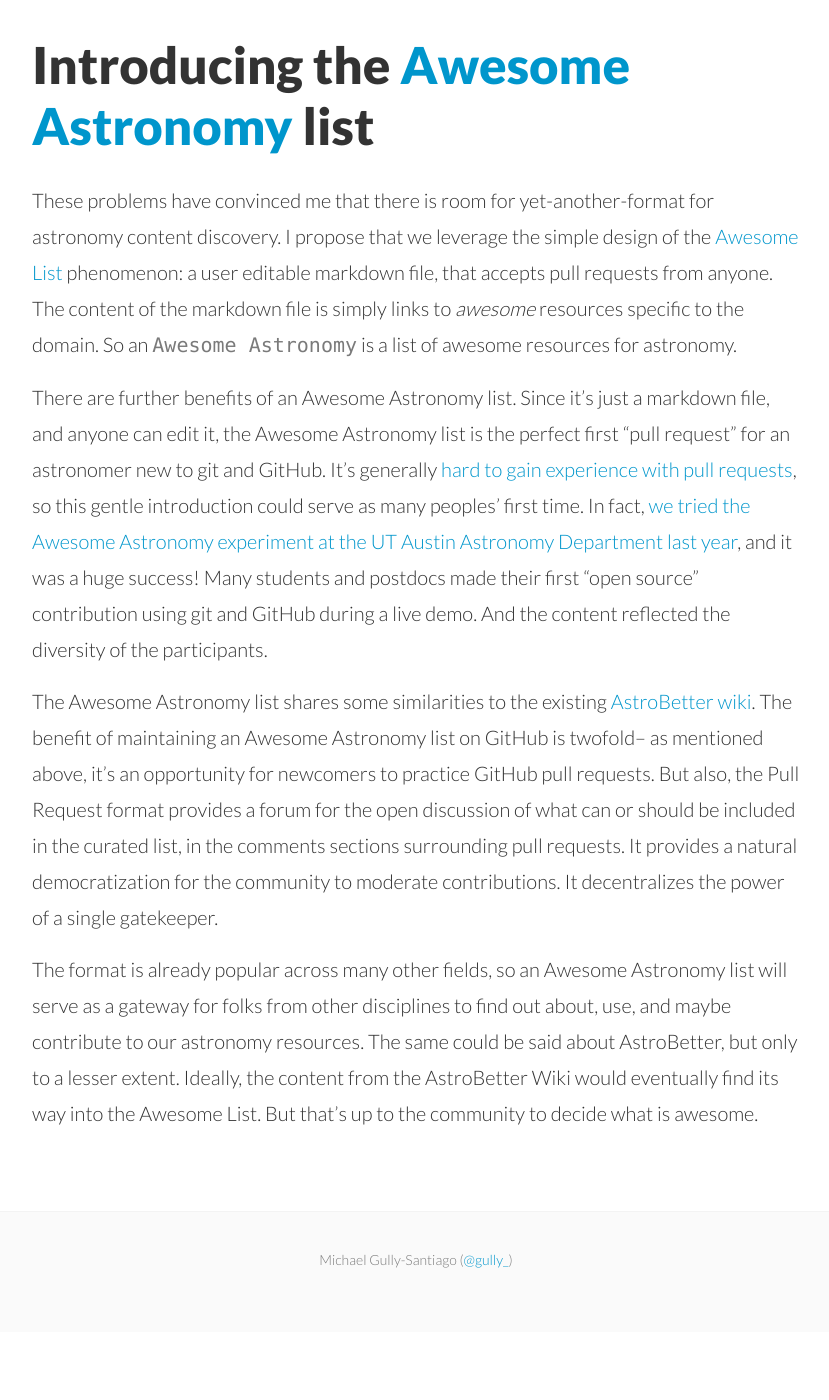
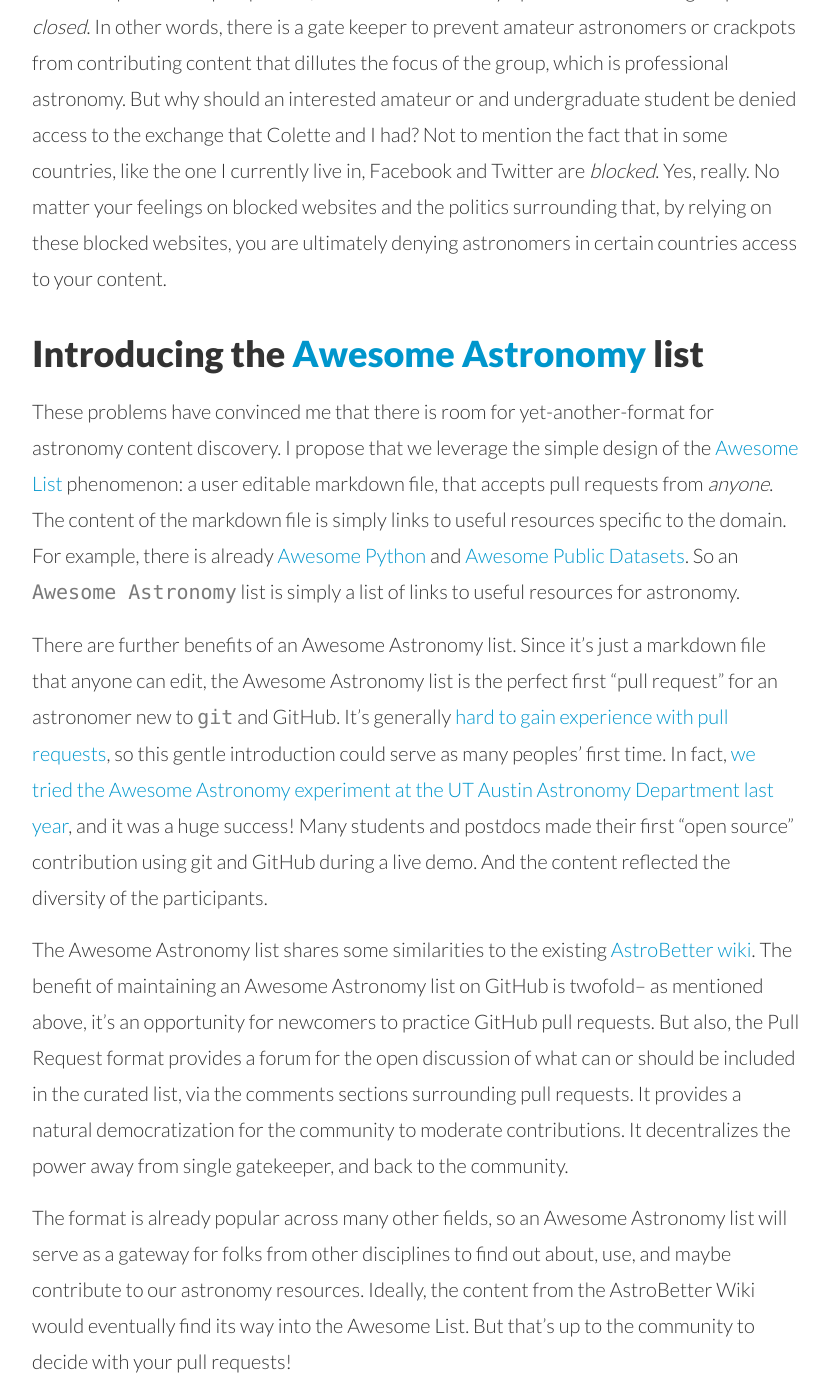
Before and after one commit to gully/gully.github.io, a Jekyll site: the page built from _posts/2015-11-25-An-Awesome-list-for-Astronomy.md, in a window 1280 px wide and 1400 px high, scrolled down 1984 px. Shown: the whole window, without its empty margins (224-1053 px from the left). Built offline with Jekyll 4.4.1, drawn with Linux system fonts in a browser that asks for light colours; Markdown is read by kramdown in place of the engine named in the settings; before the commit the page ends 3316 px from its top, so only the background shows below that; some of the changed text lies outside the part shown.

Commit message:
Revise the Awesome list blog post

```diff
--- a/_posts/2015-11-25-An-Awesome-list-for-Astronomy.md
+++ b/_posts/2015-11-25-An-Awesome-list-for-Astronomy.md
@@ -5,24 +5,29 @@ date:       2015-11-25 05:00:00
 summary:    Information sharing within the astronomy community occurs through many avenues.  Beyond journals like ApJ and preprint servers like astroPH, there are other less formal venues for discovering resources and exchanging ideas.  The current cadre of these venues is lacking an outlet for user contributed, curated, static content.
 ---
 
-## The current state and limitations of information sharing in astronomy
+Information sharing within the astronomy community occurs through many avenues.  In this blog post I point out that the current information sharing avenues are lacking an outlet for user contributed, community-curated, open-access content about astronomy specific resources.  I provide an implementation of this forum, called [Awesome Astronomy](https://github.com/jonathansick/awesome-astronomy).
 
-Information sharing within the astronomy community occurs through many avenues.  Beyond journals like ApJ and preprint servers like astroPH, there are other less formal venues for discovering resources and exchanging ideas.  The current cadre of these venues is lacking an outlet for user contributed, curated, static content.
+### Limitations of information sharing in astronomy
 
-There is the (infamous?) [Astronomer's Facebook Group](https://www.facebook.com/groups/123898011017097/).  At least [190 astronomy tweeps](http://truesciphi.org/ast.html) have >1000 followers on Twitter.  [AstroBetter](http://www.astrobetter.com) is probably the premier destination for information sharing for professional astronomers, with searchable, curated high quality content.  The nascent but active [astronomers.io](http://www.astronomers.io) provides an alternative format to the major social media platforms.  There are also probably dozens or hundreds of personal blogs.  My favorite is the [Hogg Blog](http://hoggresearch.blogspot.com).
+Beyond journals like [ApJ](http://iopscience.iop.org/0004-637X/) and preprint servers like [astroPH](http://arxiv.org/list/astro-ph/new), there are other less formal venues for discovering resources and exchanging ideas.  There is the (infamous?) [Astronomer's Facebook Group](https://www.facebook.com/groups/123898011017097/).  At least [190 astronomy tweeps](http://truesciphi.org/ast.html) have >1000 followers on Twitter.  [AstroBetter](http://www.astrobetter.com) is probably the premier destination for information sharing for professional astronomers, with searchable, curated, high quality content.  The nascent but active [astronomers.io](http://www.astronomers.io) provides an alternative format to the major social media platforms.  There are also probably dozens or hundreds of personal blogs.  My favorite is the [Hogg Blog](http://hoggresearch.blogspot.com).
 
 From a user perspective, there is a problem that the ephemeral posts of social media formats limit their usefulness for discovering high quality content.  In other words, interesting Facebook posts from today will be buried below hundreds or thousands of other posts by a few months from now.  Members could, in principle, search archives of thousands of posts to find information on a specific topic.  But sorting the wheat from the chaff is still a barrier for the discovery of high quality content.
 
-For example, yesterday my friend and former colleague Colette Salyk (Vassar) [posted an inquiry to the Astronomer's Facebook group](https://www.facebook.com/groups/123898011017097/permalink/958829230857300/), paraphrased here as, "Hi everyone, I'm looking to put together a set of 'curated' astronomy datasets for use in 200-level astronomy and planetary science courses.  A few other astronomers and I responded, highlighting resources like the AstroML datasets, SDSS, NASA, and my own ApJDataFrames repository.  But consider someone joining the Facebook group in several months or years.  This new member would probably not benefit from the value exchange that occurred between Colette, me, and the other astronomers.
+For example, yesterday my friend and former colleague Colette Salyk (Vassar) [posted an inquiry to the Astronomer's Facebook group](https://www.facebook.com/groups/123898011017097/permalink/958829230857300/), paraphrased here as:
+> "Hi everyone, I'm looking to put together a set of "curated" astronomy datasets for use in 200-level astronomy and planetary science courses. Things like: sets of photometry for making HR diagrams, light curves of variable stars, stellar occultation light curves, radial velocity curves, etc. If you all have favorite (non-proprietary) datasets for this purpose could you point me to links and/or send me said data directly? I would likely eventually put these in a central location on the web for all to use."
+
+A few other astronomers and I responded, highlighting resources like the [AstroML datasets](http://www.astroml.org/user_guide/datasets.html), SDSS, NASA, and my own ApJDataFrames repository.  But consider someone joining the Facebook group in several months or years.  This new member would probably not benefit from the valuable exchange that occurred between Colette, me, and the other astronomers.
 
 From an open access perspective, all of these astronomy-specific social media groups are *closed*.  In other words, there is a gate keeper to prevent amateur astronomers or crackpots from contributing content that dillutes the focus of the group, which is professional astronomy.  But why should an interested amateur or and undergraduate student be denied access to the exchange that Colette and I had?  Not to mention the fact that in some countries, like the one I currently live in, Facebook and Twitter are *blocked*.  Yes, really.  No matter your feelings on blocked websites and the politics surrounding that, by relying on these blocked websites, you are ultimately denying astronomers in certain countries access to your content.
 
-## Introducing the [Awesome Astronomy](https://github.com/jonathansick/awesome-astronomy) list
+### Introducing the [Awesome Astronomy](https://github.com/jonathansick/awesome-astronomy) list
 
-These problems have convinced me that there is room for yet-another-format for astronomy content discovery.  I propose that we leverage the simple design of the [Awesome List](https://github.com/sindresorhus/awesome) phenomenon: a user editable markdown file, that accepts pull requests from anyone.  The content of the markdown file is simply links to *awesome* resources specific to the domain.  So an `Awesome Astronomy` is a list of awesome resources for astronomy.
+These problems have convinced me that there is room for yet-another-format for astronomy content discovery.  I propose that we leverage the simple design of the [Awesome List](https://github.com/sindresorhus/awesome) phenomenon: a user editable markdown file, that accepts pull requests from *anyone*.  The content of the markdown file is simply links to useful resources specific to the domain.  For example, there is already [Awesome Python](https://github.com/vinta/awesome-python) and [Awesome Public Datasets](https://github.com/caesar0301/awesome-public-datasets).  So an `Awesome Astronomy` list is simply a list of links to useful resources for astronomy.
 
-There are further benefits of an Awesome Astronomy list.  Since it's just a markdown file, and anyone can edit it, the Awesome Astronomy list is the perfect first "pull request" for an astronomer new to git and GitHub.  It's generally [hard to gain experience with pull requests](https://medium.com/@kentcdodds/first-timers-only-78281ea47455#.rat2059p1), so this gentle introduction could serve as many peoples' first time.  In fact, [we tried the Awesome Astronomy experiment at the UT Austin Astronomy Department last year](https://github.com/OttoStruve/awesome-astronomy-tools), and it was a huge success!  Many students and postdocs made their first "open source" contribution using git and GitHub during a live demo.  And the content reflected the diversity of the participants.
+There are further benefits of an Awesome Astronomy list.  Since it's just a markdown file that anyone can edit, the Awesome Astronomy list is the perfect first "pull request" for an astronomer new to `git` and GitHub.  It's generally [hard to gain experience with pull requests](https://medium.com/@kentcdodds/first-timers-only-78281ea47455#.rat2059p1), so this gentle introduction could serve as many peoples' first time.  In fact, [we tried the Awesome Astronomy experiment at the UT Austin Astronomy Department last year](https://github.com/OttoStruve/awesome-astronomy-tools), and it was a huge success!  Many students and postdocs made their first "open source" contribution using git and GitHub during a live demo.  And the content reflected the diversity of the participants.
 
-The Awesome Astronomy list shares some similarities to the existing [AstroBetter wiki](http://www.astrobetter.com/wiki/Wiki+Home).  The benefit of maintaining an Awesome Astronomy list on GitHub is twofold-- as mentioned above, it's an opportunity for newcomers to practice GitHub pull requests.  But also, the Pull Request format provides a forum for the open discussion of what can or should be included in the curated list, in the comments sections surrounding pull requests.  It provides a natural democratization for the community to moderate contributions.  It decentralizes the power of a single gatekeeper.
+The Awesome Astronomy list shares some similarities to the existing [AstroBetter wiki](http://www.astrobetter.com/wiki/Wiki+Home).  The benefit of maintaining an Awesome Astronomy list on GitHub is twofold-- as mentioned above, it's an opportunity for newcomers to practice GitHub pull requests.  But also, the Pull Request format provides a forum for the open discussion of what can or should be included in the curated list, via the comments sections surrounding pull requests.  It provides a natural democratization for the community to moderate contributions.  It decentralizes the power away from single gatekeeper, and back to the community.
 
-The format is already popular across many other fields, so an Awesome Astronomy list will serve as a gateway for folks from other disciplines to find out about, use, and maybe contribute to our astronomy resources.  The same could be said about AstroBetter, but only to a lesser extent.  Ideally, the content from the AstroBetter Wiki would eventually find its way into the Awesome List.  But that's up to the community to decide what is awesome.
+The format is already popular across many other fields, so an Awesome Astronomy list will serve as a gateway for folks from other disciplines to find out about, use, and maybe contribute to our astronomy resources.  Ideally, the content from the AstroBetter Wiki would eventually find its way into the Awesome List.  But that's up to the community to decide with your pull requests!
+
+So here it is: [https://github.com/jonathansick/awesome-astronomy](https://github.com/jonathansick/awesome-astronomy).  We welcome your contributions!
```
